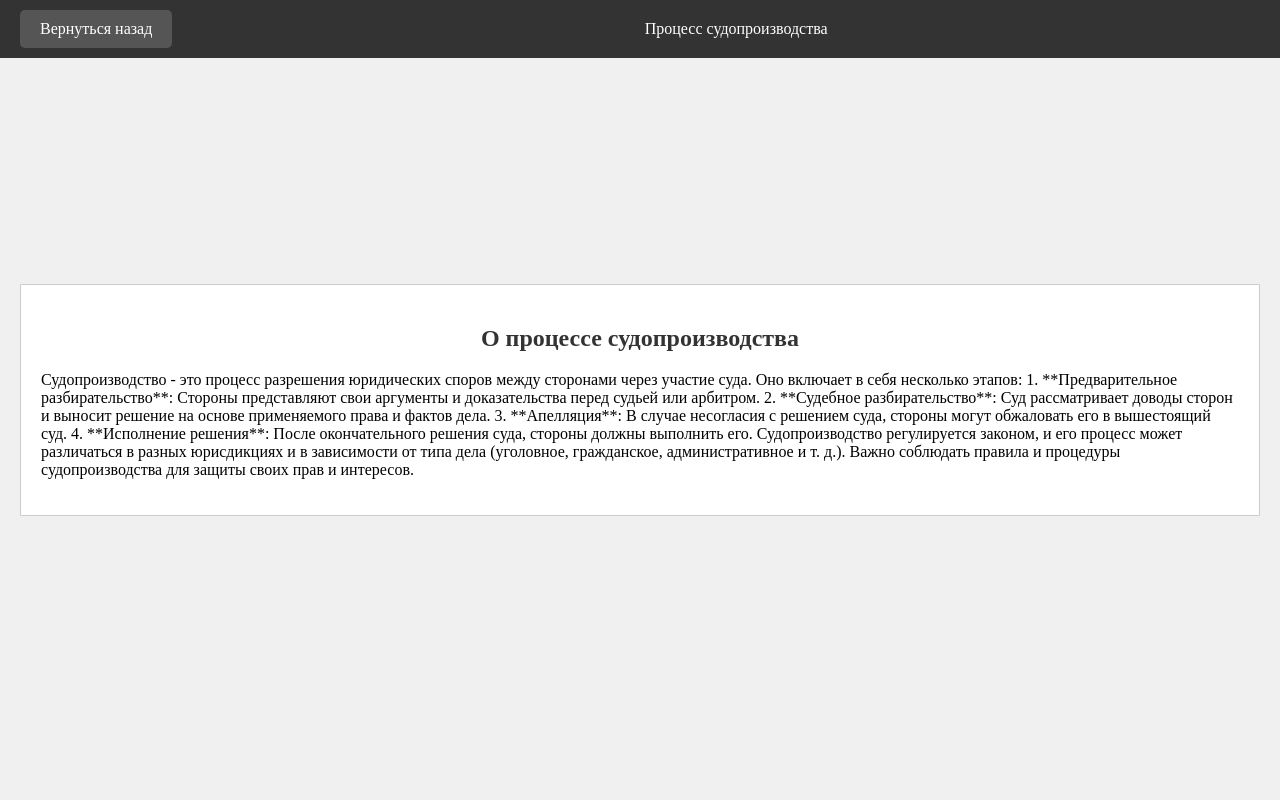
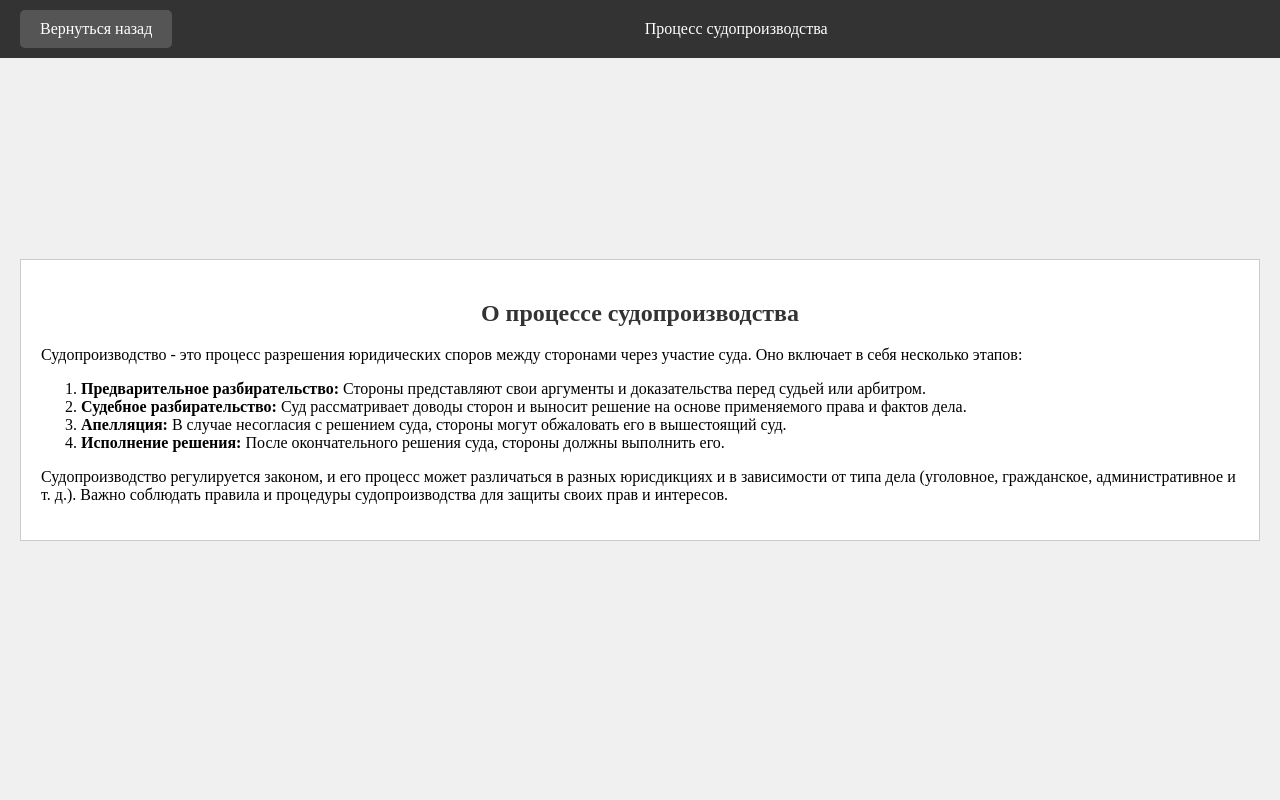
Before and after one commit to Jejsksjfh/oydinovchingiz.github.io, a plain HTML site: page index.html in a window 1280 px wide. Shown: the top 800 px of the page. Drawn offline with Linux system fonts and the light colour scheme.

Commit message:
index.html

```diff
--- a/index.html
+++ b/index.html
@@ -72,17 +72,14 @@
     <div class="full-screen">
         <section id="about">
             <h2>О процессе судопроизводства</h2>
-            <p>Судопроизводство - это процесс разрешения юридических споров между сторонами через участие суда. Оно включает в себя несколько этапов:
-
-1. **Предварительное разбирательство**: Стороны представляют свои аргументы и доказательства перед судьей или арбитром.
-
-2. **Судебное разбирательство**: Суд рассматривает доводы сторон и выносит решение на основе применяемого права и фактов дела.
-
-3. **Апелляция**: В случае несогласия с решением суда, стороны могут обжаловать его в вышестоящий суд.
-
-4. **Исполнение решения**: После окончательного решения суда, стороны должны выполнить его.
-
-Судопроизводство регулируется законом, и его процесс может различаться в разных юрисдикциях и в зависимости от типа дела (уголовное, гражданское, административное и т. д.). Важно соблюдать правила и процедуры судопроизводства для защиты своих прав и интересов.</p>
+            <p>Судопроизводство - это процесс разрешения юридических споров между сторонами через участие суда. Оно включает в себя несколько этапов:</p>
+            <ol>
+                <li><strong>Предварительное разбирательство:</strong> Стороны представляют свои аргументы и доказательства перед судьей или арбитром.</li>
+                <li><strong>Судебное разбирательство:</strong> Суд рассматривает доводы сторон и выносит решение на основе применяемого права и фактов дела.</li>
+                <li><strong>Апелляция:</strong> В случае несогласия с решением суда, стороны могут обжаловать его в вышестоящий суд.</li>
+                <li><strong>Исполнение решения:</strong> После окончательного решения суда, стороны должны выполнить его.</li>
+            </ol>
+            <p>Судопроизводство регулируется законом, и его процесс может различаться в разных юрисдикциях и в зависимости от типа дела (уголовное, гражданское, административное и т. д.). Важно соблюдать правила и процедуры судопроизводства для защиты своих прав и интересов.</p>
         </section>
     </div>
 
```
